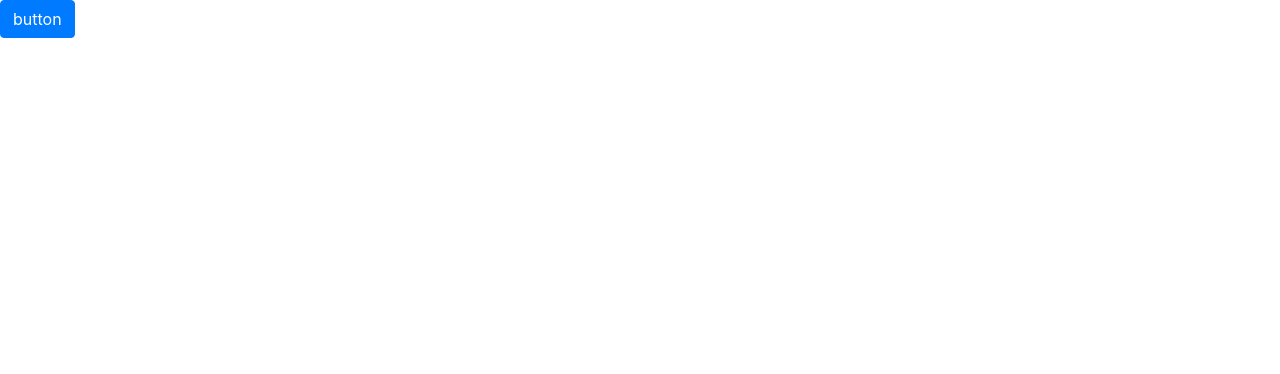
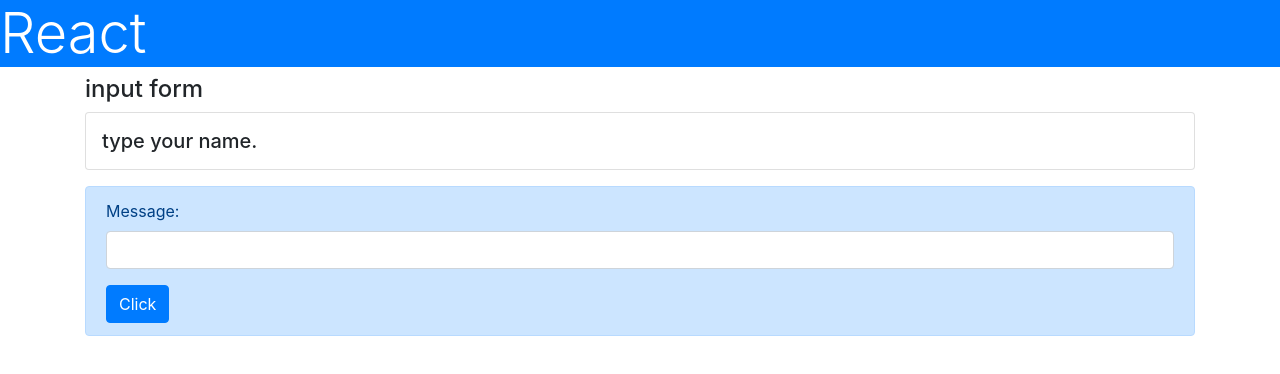
Before and after one commit to nagi125/test-react-bootstrap, a React (Create React App) app: page / in a window 1280 px wide. Shown: the top 374 px of the page. Built offline with nearby package versions, Linux system fonts and the light colour scheme.

Commit message:
サンプル追加

```diff
--- a/src/App.js
+++ b/src/App.js
@@ -1,10 +1,60 @@
-import React from 'react'
+import React, { Component } from 'react'
 import 'bootstrap/dist/css/bootstrap.min.css'
 import { Button } from 'react-bootstrap'
 
-function App() {
+class App extends Component {
+  input = ''
+
+  constructor(props) {
+    super(props);
+
+    this.state = {
+      title: 'input form',
+      message: 'type your name.'
+    }
+
+    this.doChange = this.doChange.bind(this)
+    this.doSubmit = this.doSubmit.bind(this)
+  }
+
+  doChange(event) {
+    this.input = event.target.value
+  }
+
+  doSubmit(event) {
+    this.setState({
+      title: 'send form',
+      message: 'Hello, ' + this.input + '!!'
+    })
+    event.preventDefault()
+  }
+
+  render() {
+    return (
+      <React.Fragment>
+        <h1 className="bg-primary text-white display-4">React</h1>
+        <div className="container">
+          <h4>{this.state.title}</h4>
+          <p className="card h5 p-3">{this.state.message}</p>
+          <div className="alert alert-primary mt-3">
+            <form onSubmit={this.doSubmit}>
+              <div className="form-group">
+                <label htmlFor="hoge">Message:</label>
+                <input id="hoge" type="text" className="form-control" onChange={this.doChange} />
+              </div>
+              <input type="submit" className="btn btn-primary" value="Click"/>
+            </form>
+          </div>
+        </div>
+      </React.Fragment>
+    )
+  }
+}
+
+function Sample1() {
   return (
       <React.Fragment>
+        <button className={"btn btn-danger"}>button</button>
         <Button variant={"primary"} className={"mr-2"}>button</Button>
       </React.Fragment>
   );
```
